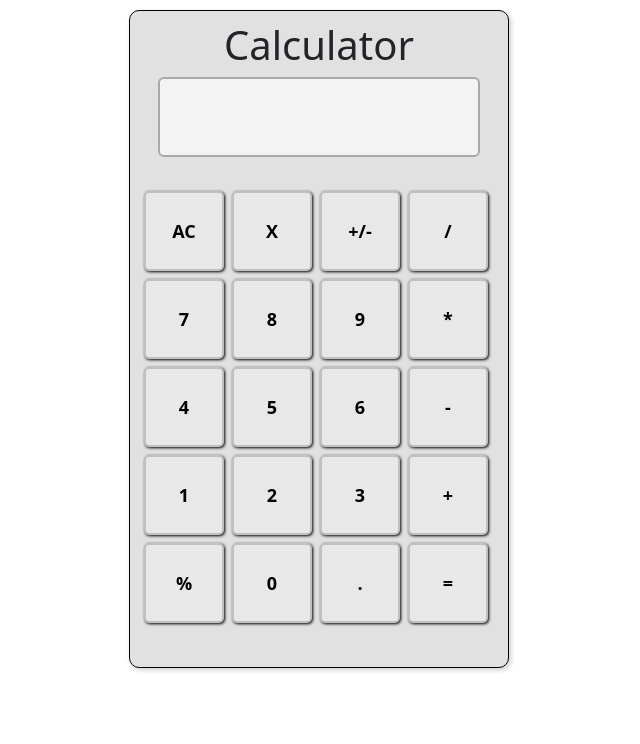
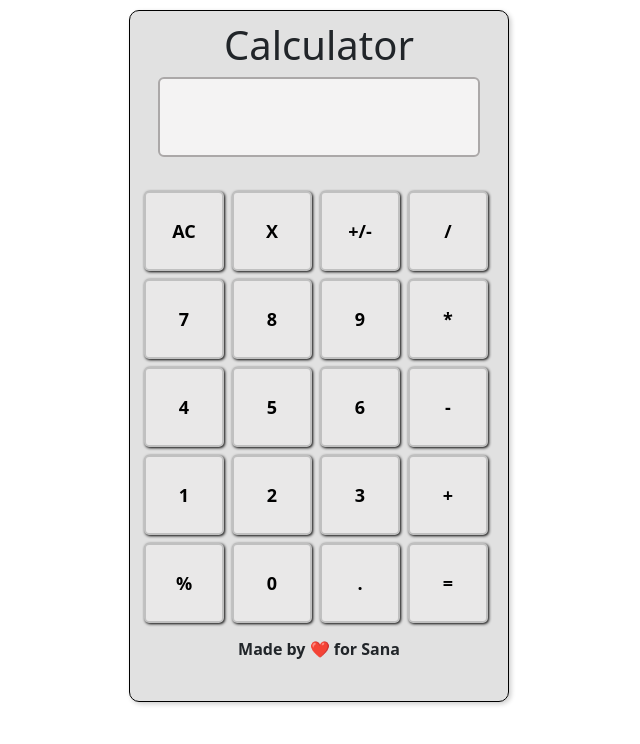
Before and after one commit to Rahul22b/calculator, a React (Vite) app: page / in a window 1280 px wide. Shown: the top 744 px of the page, without its empty margins (321-961 px from the left). Built offline with nearby package versions, Linux system fonts and the light colour scheme.

Commit message:
footer added

```diff
--- a/src/App.css
+++ b/src/App.css
@@ -47,3 +47,9 @@ padding-right: 10px;
     margin: 0 auto;
 
 }
+
+.footer{
+    text-align: center;
+    margin-top: 10px;
+    font-weight: 700;
+}
--- a/src/App.jsx
+++ b/src/App.jsx
@@ -1,6 +1,5 @@
 import React, { useState } from "react";
 import Display from "./Display.jsx";
-import Button from "./component/Button.jsx";
 import Heading from "./component/Heading.jsx";
 import Keypad from "./Keypad.jsx";
 import "./App.css";
@@ -11,12 +10,14 @@ export default function App() {
   return (
     <div className="calculator">
       <Heading></Heading>
-      {/* <input type="text" className="display" value={val}/> */}
+
       <Display value={val}></Display>
 
       <div className="keypad">
         <Keypad setval={setval} val={val}></Keypad>
       </div>
+
+      <div className="footer">Made by ❤️ for Sana</div>
     </div>
   );
 }
```
